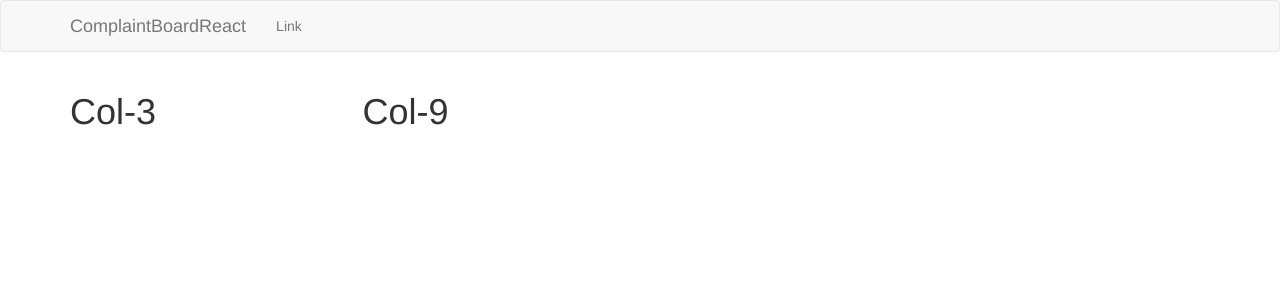
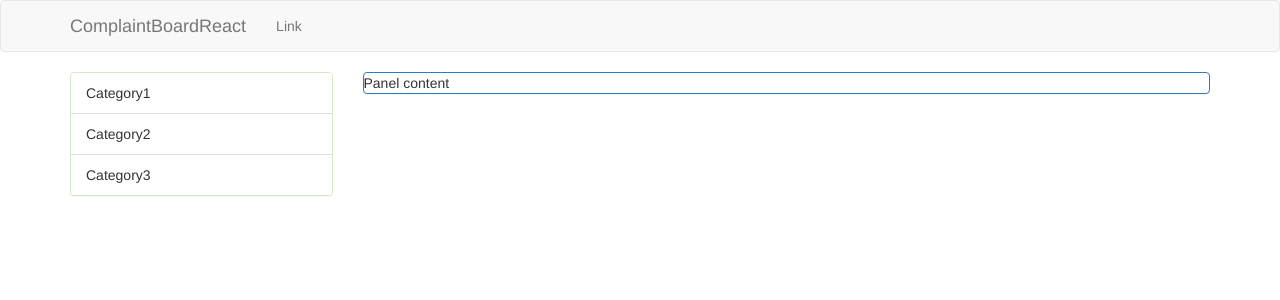
Before and after one commit to ozaki25/complaint_board_react, a React (Create React App) app: page / in a window 1280 px wide. Shown: the top 300 px of the page. Built offline with nearby package versions, Linux system fonts and the light colour scheme.

Commit message:
サイドメニュー作成

```diff
--- /dev/null
+++ b/src/components/CategoryItem.js
@@ -0,0 +1,8 @@
+import React from "react";
+import { ListGroupItem } from "react-bootstrap";
+
+const CategoryItem = ({category}) => (
+    <ListGroupItem>{category.name}</ListGroupItem>
+);
+
+export default CategoryItem;
--- /dev/null
+++ b/src/components/CategoryList.js
@@ -0,0 +1,19 @@
+import React from "react";
+import { ListGroup } from "react-bootstrap";
+import CategoryItem from "./CategoryItem";
+
+const categories = [
+    { id: 1, name: 'Category1' },
+    { id: 2, name: 'Category2' },
+    { id: 3, name: 'Category3' },
+];
+
+const listItem = (category) => <CategoryItem category={category} />
+
+const CategoryList = () => (
+    <ListGroup>
+        {categories.map(listItem)}
+    </ListGroup>
+);
+
+export default CategoryList;
--- /dev/null
+++ b/src/components/Contents.js
@@ -0,0 +1,12 @@
+import React from "react";
+import { Panel } from "react-bootstrap";
+
+const title = "index of comments";
+
+const Contents = () => (
+    <Panel header={title} bsStyle="primary">
+      Panel content
+    </Panel>
+);
+
+export default Contents;
--- a/src/components/Main.js
+++ b/src/components/Main.js
@@ -1,14 +1,16 @@
 import React from "react";
 import { Col, Grid, Row } from "react-bootstrap";
+import SideMenu from "./SideMenu";
+import Contents from "./Contents";
 
 const Main = () => (
   <Grid>
     <Row>
       <Col xs={3}>
-        <h1>Col-3</h1>
+        <SideMenu />
       </Col>
       <Col xs={9}>
-        <h1>Col-9</h1>
+        <Contents />
       </Col>
     </Row>
   </Grid>
--- /dev/null
+++ b/src/components/SideMenu.js
@@ -0,0 +1,13 @@
+import React from "react";
+import { Panel } from "react-bootstrap";
+import CategoryList from "./CategoryList";
+
+const title = "index of categories";
+
+const SideMenu = () => (
+    <Panel header={title} bsStyle="success">
+        <CategoryList fill />
+    </Panel>
+);
+
+export default SideMenu;
```
